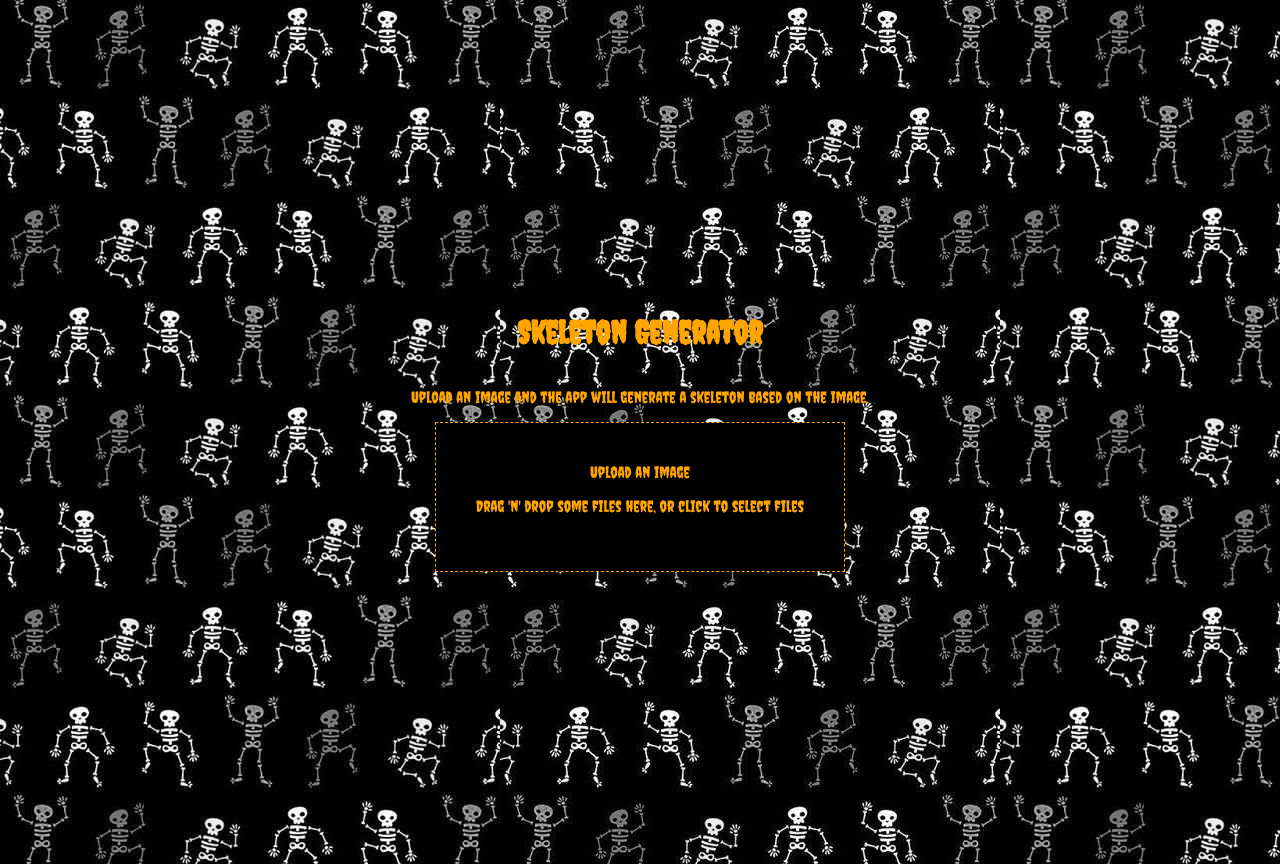
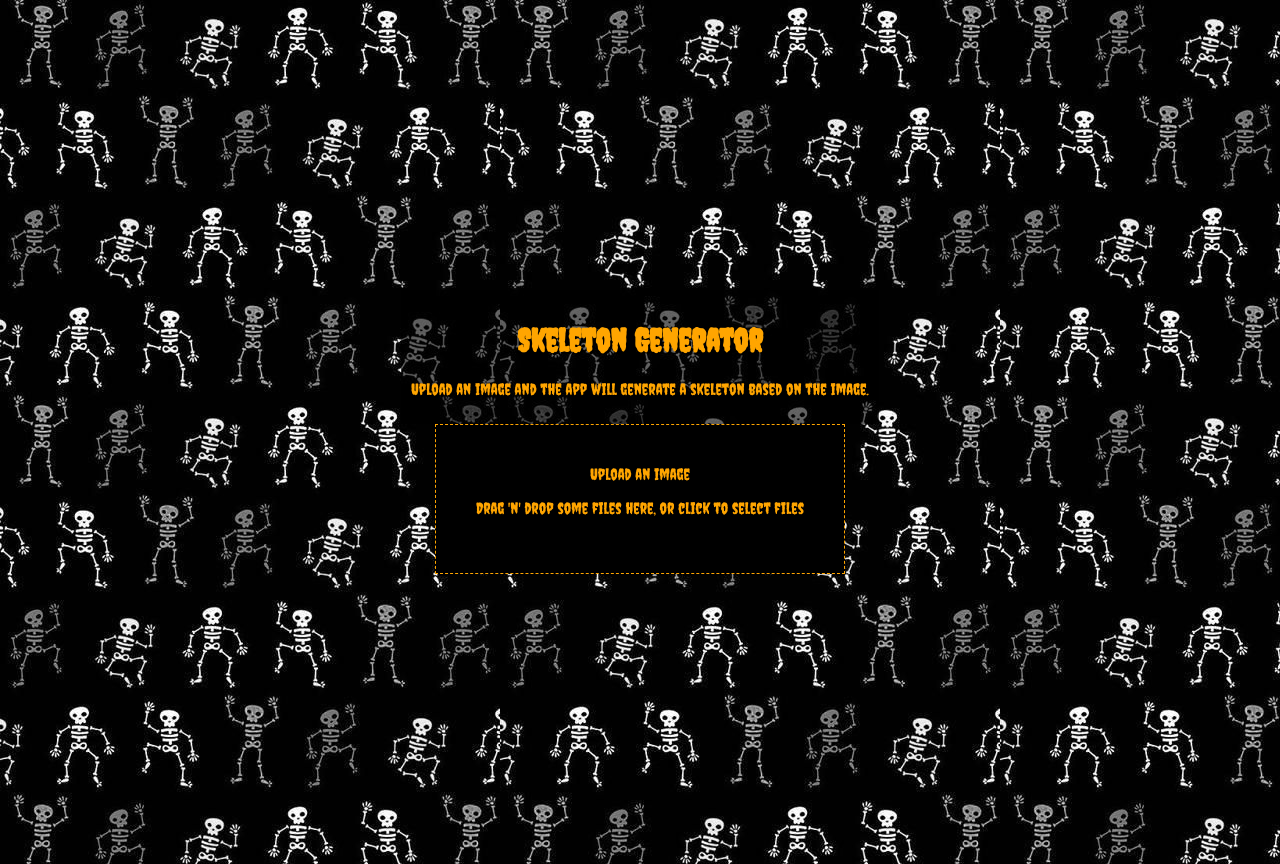
Before and after one commit to zachgordon25/react-skeleton-app, a React (Create React App) app in the folder frontend/: page / in a window 1280 px wide. Built offline with nearby package versions, Linux system fonts and the light colour scheme.

Commit message:
opacity filter for all text for readability

```diff
--- a/frontend/src/App.js
+++ b/frontend/src/App.js
@@ -5,8 +5,12 @@ import UploadForm from './UploadForm';
 function App() {
   return (
     <div className="App">
-      <h1>Skeleton Generator</h1>
-      <p>Upload an image and the app will generate a skeleton based on the image.</p>
+      <div style={{ backgroundColor: 'rgba(0, 0, 0, 0.60)', padding: '10px' }}>
+        <h1 style={{ textShadow: '2px 2px black' }}>Skeleton Generator</h1>
+        <p style={{ textShadow: '2px 2px black' }}>
+          Upload an image and the app will generate a skeleton based on the image.
+        </p>
+      </div>
       <UploadForm />
     </div>
   );
```
Also changed, not shown: frontend/src/Result.js (+3 -1 lines).
